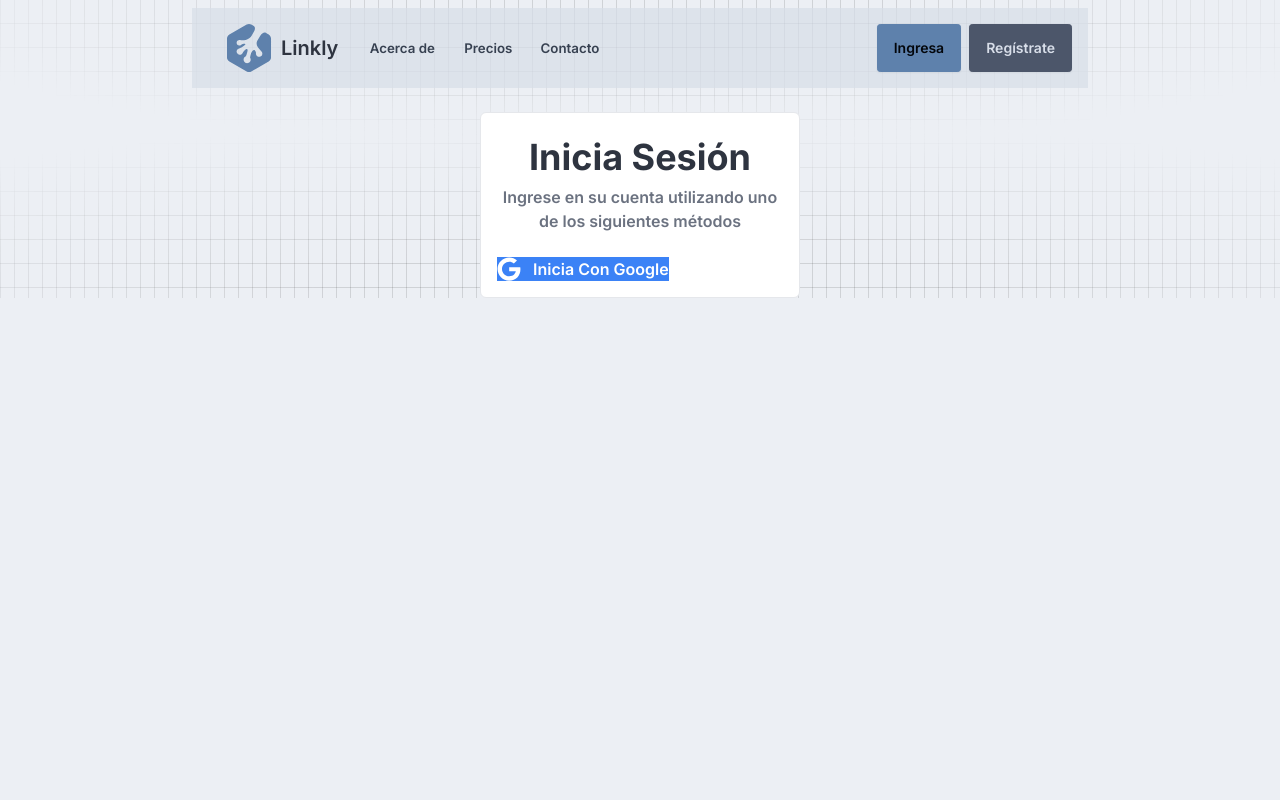
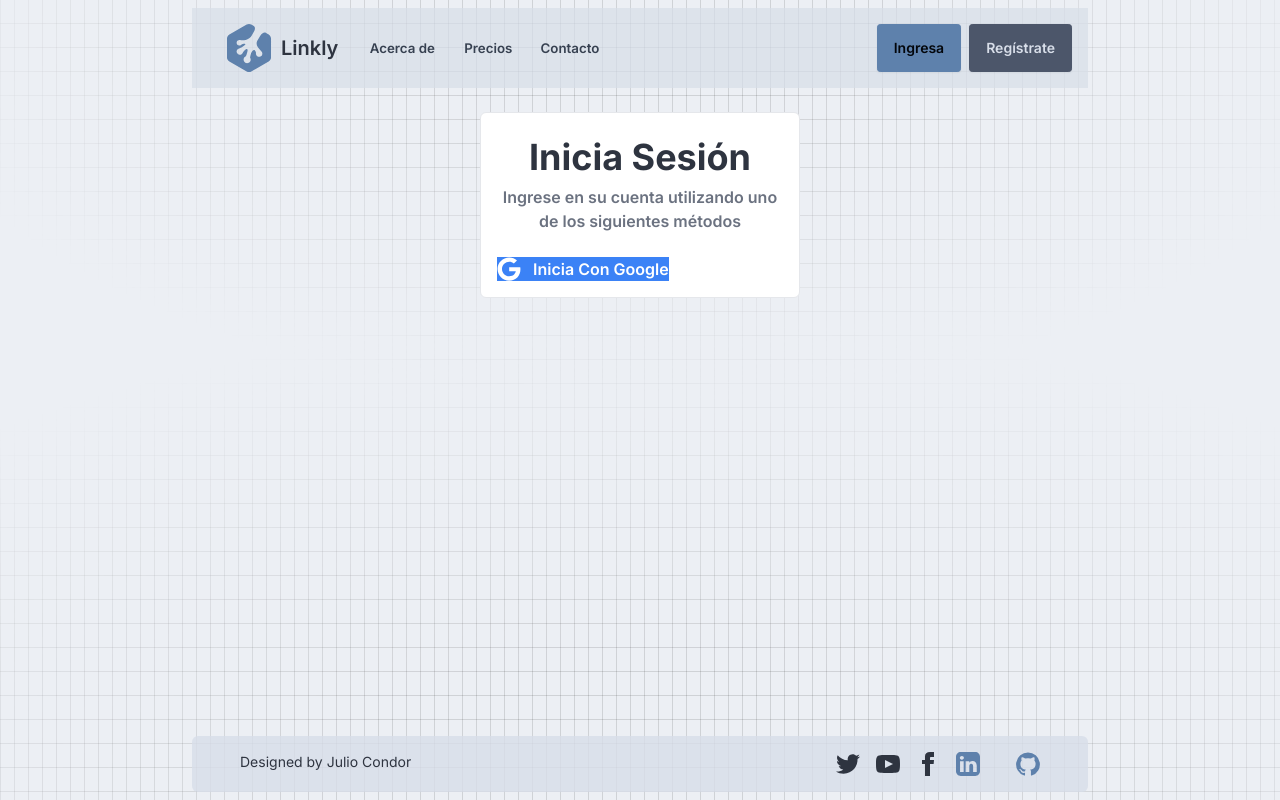
Before and after one commit to ravenbbs/linkly, a Next.js app: page /login in a window 1280 px wide. Built offline with nearby package versions, Linux system fonts and the light colour scheme; no server answers.

Commit message:
Add footer

```diff
--- a/src/app/layout.js
+++ b/src/app/layout.js
@@ -1,6 +1,7 @@
 import { Inter } from "next/font/google";
 import "./globals.css";
 import Header from "@/components/Header";
+import toast, { Toaster } from "react-hot-toast";
 
 const inter = Inter({ subsets: ["latin"] });
 
@@ -24,18 +25,101 @@ export const metadata = {
 export default function RootLayout({ children }) {
   return (
     <html lang="es" data-theme="nord">
-      <body className={inter.className + " relative"}>
+      <body className={inter.className + " relative min-h-screen"}>
         {/* blur bg */}
-      {/* <div className="absolute -z-20 inset-0 bg-base-300 bg-[size:20px_20px] opacity-20 blur-[100px]"></div> */}
-      {/* bg ibelik mallas */}
-      <div className="absolute z-[-2] bottom-0 left-0 right-0 top-0 bg-[linear-gradient(to_right,#4f4f4f2e_1px,transparent_1px),linear-gradient(to_top,#4f4f4f2e_1px,transparent_1px)] bg-[size:14px_24px] [mask-image:radial-gradient(ellipse_60%_50%_at_50%_0%,#000_30%,transparent_100%)]"></div>
-      <div className="absolute z-[-2] bottom-0 left-0 right-0 top-0 bg-[linear-gradient(to_right,#4f4f4f2e_1px,transparent_1px),linear-gradient(to_top,#4f4f4f2e_1px,transparent_1px)] bg-[size:14px_24px] [mask-image:radial-gradient(ellipse_80%_60%_at_50%_100%,#000_30%,transparent_100%)]"></div>
+        {/* <div className="absolute -z-20 inset-0 bg-base-300 bg-[size:20px_20px] opacity-20 blur-[100px]"></div> */}
+        {/* bg ibelik mallas */}
+        <div className="absolute z-[-2] bottom-0 left-0 right-0 top-0 bg-[linear-gradient(to_right,#4f4f4f2e_1px,transparent_1px),linear-gradient(to_top,#4f4f4f2e_1px,transparent_1px)] bg-[size:14px_24px] [mask-image:radial-gradient(ellipse_60%_50%_at_50%_0%,#000_30%,transparent_100%)]"></div>
+        <div className="absolute z-[-2] bottom-0 left-0 right-0 top-0 bg-[linear-gradient(to_right,#4f4f4f2e_1px,transparent_1px),linear-gradient(to_top,#4f4f4f2e_1px,transparent_1px)] bg-[size:14px_24px] [mask-image:radial-gradient(ellipse_80%_60%_at_50%_100%,#000_30%,transparent_100%)]"></div>
 
-      <main>
+        <main>
           <Header />
           {children}
+          <Toaster />
+        </main>
 
-        </main>
+        <footer className="footer bg-base-300/80 px-12 py-4 absolute bottom-2 left-1/2 transform -translate-x-1/2 max-w-4xl rounded-md">
+          <aside className="grid-flow-col items-center">
+            <p>
+              Designed by{" "}
+              <a
+                href="https://github.com/ravenbbs"
+                target="_blank"
+                className="hover:text-violet-700 transition-all"
+              >
+                Julio Condor
+              </a>
+            </p>
+          </aside>
+          <nav className="grid-flow-col gap-4 md:place-self-center md:justify-self-end">
+            <a>
+              <svg
+                xmlns="http://www.w3.org/2000/svg"
+                width="24"
+                height="24"
+                viewBox="0 0 24 24"
+                className="fill-current"
+              >
+                <path d="M24 4.557c-.883.392-1.832.656-2.828.775 1.017-.609 1.798-1.574 2.165-2.724-.951.564-2.005.974-3.127 1.195-.897-.957-2.178-1.555-3.594-1.555-3.179 0-5.515 2.966-4.797 6.045-4.091-.205-7.719-2.165-10.148-5.144-1.29 2.213-.669 5.108 1.523 6.574-.806-.026-1.566-.247-2.229-.616-.054 2.281 1.581 4.415 3.949 4.89-.693.188-1.452.232-2.224.084.626 1.956 2.444 3.379 4.6 3.419-2.07 1.623-4.678 2.348-7.29 2.04 2.179 1.397 4.768 2.212 7.548 2.212 9.142 0 14.307-7.721 13.995-14.646.962-.695 1.797-1.562 2.457-2.549z"></path>
+              </svg>
+            </a>
+            <a>
+              <svg
+                xmlns="http://www.w3.org/2000/svg"
+                width="24"
+                height="24"
+                viewBox="0 0 24 24"
+                className="fill-current"
+              >
+                <path d="M19.615 3.184c-3.604-.246-11.631-.245-15.23 0-3.897.266-4.356 2.62-4.385 8.816.029 6.185.484 8.549 4.385 8.816 3.6.245 11.626.246 15.23 0 3.897-.266 4.356-2.62 4.385-8.816-.029-6.185-.484-8.549-4.385-8.816zm-10.615 12.816v-8l8 3.993-8 4.007z"></path>
+              </svg>
+            </a>
+            <a>
+              <svg
+                xmlns="http://www.w3.org/2000/svg"
+                width="24"
+                height="24"
+                viewBox="0 0 24 24"
+                className="fill-current"
+              >
+                <path d="M9 8h-3v4h3v12h5v-12h3.642l.358-4h-4v-1.667c0-.955.192-1.333 1.115-1.333h2.885v-5h-3.808c-3.596 0-5.192 1.583-5.192 4.615v3.385z"></path>
+              </svg>
+            </a>
+            <a
+              href="#"
+              className="text-primary transition-all hover:text-primary/80 "
+            >
+              <svg
+                className="w-6 h-6"
+                aria-hidden="true"
+                xmlns="http://www.w3.org/2000/svg"
+                fill="currentColor"
+                viewBox="0 0 1000 1000"
+              >
+                <path d="M196.064.25C88.347.25.187 88.408.187 196.127v607.841c0 107.717 88.158 195.845 195.877 195.845h607.841c107.718 0 195.845-88.127 195.845-195.845V196.127C999.75 88.41 911.623.25 803.905.25zm49.266 164.948c51.648 0 83.461 33.906 84.443 78.475c0 43.585-32.797 78.444-85.442 78.444h-.969c-50.665 0-83.412-34.857-83.412-78.444c0-44.568 33.738-78.475 85.379-78.475zm445.08 208.31c99.329 0 173.79 64.922 173.79 204.436v260.449H713.247V595.406c0-61.06-21.847-102.718-76.476-102.718c-41.704 0-66.562 28.078-77.476 55.202c-3.987 9.704-4.967 23.257-4.967 36.832v253.671H403.375s1.981-411.613 0-454.233h150.984v64.324c20.06-30.95 55.942-74.977 136.051-74.977zm-521.556 10.685h150.953v454.202H168.854z" />
+              </svg>
+            </a>
+
+            <a
+              href="#"
+              className="text-primary hover:text-base-content transition-all ms-5"
+            >
+              <svg
+                className="w-6 h-6"
+                aria-hidden="true"
+                xmlns="http://www.w3.org/2000/svg"
+                fill="currentColor"
+                viewBox="0 0 20 20"
+              >
+                <path
+                  fillRule="evenodd"
+                  d="M10 .333A9.911 9.911 0 0 0 6.866 19.65c.5.092.678-.215.678-.477 0-.237-.01-1.017-.014-1.845-2.757.6-3.338-1.169-3.338-1.169a2.627 2.627 0 0 0-1.1-1.451c-.9-.615.07-.6.07-.6a2.084 2.084 0 0 1 1.518 1.021 2.11 2.11 0 0 0 2.884.823c.044-.503.268-.973.63-1.325-2.2-.25-4.516-1.1-4.516-4.9A3.832 3.832 0 0 1 4.7 7.068a3.56 3.56 0 0 1 .095-2.623s.832-.266 2.726 1.016a9.409 9.409 0 0 1 4.962 0c1.89-1.282 2.717-1.016 2.717-1.016.366.83.402 1.768.1 2.623a3.827 3.827 0 0 1 1.02 2.659c0 3.807-2.319 4.644-4.525 4.889a2.366 2.366 0 0 1 .673 1.834c0 1.326-.012 2.394-.012 2.72 0 .263.18.572.681.475A9.911 9.911 0 0 0 10 .333Z"
+                  clipRule="evenodd"
+                />
+              </svg>
+            </a>
+          </nav>
+        </footer>
       </body>
     </html>
   );
```
